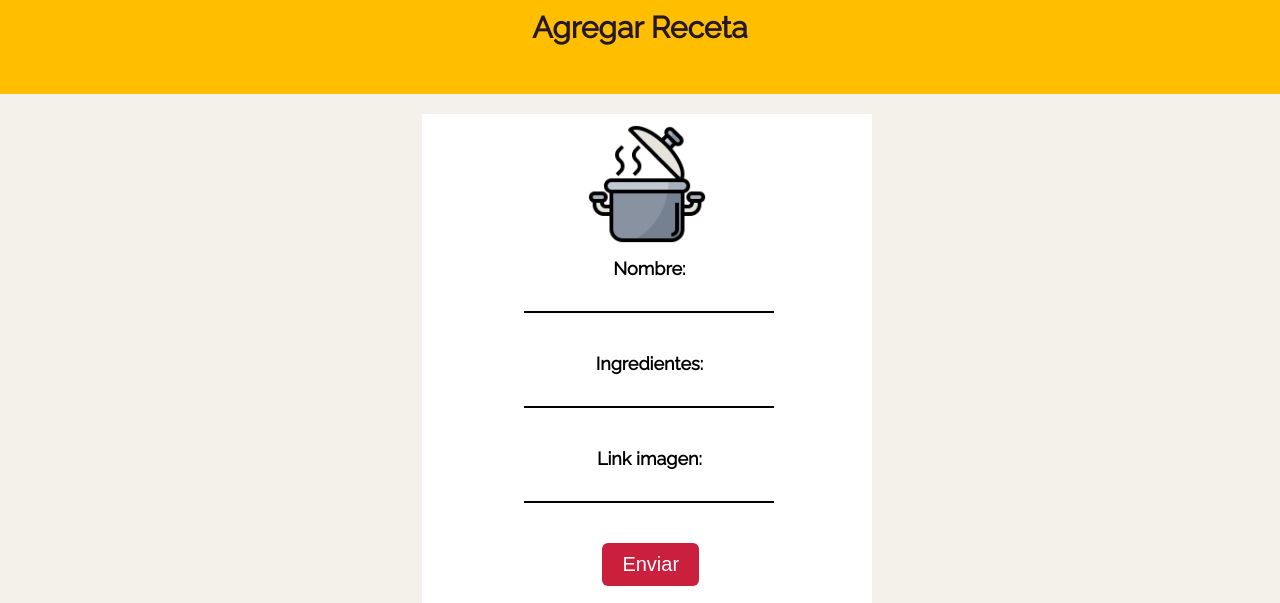
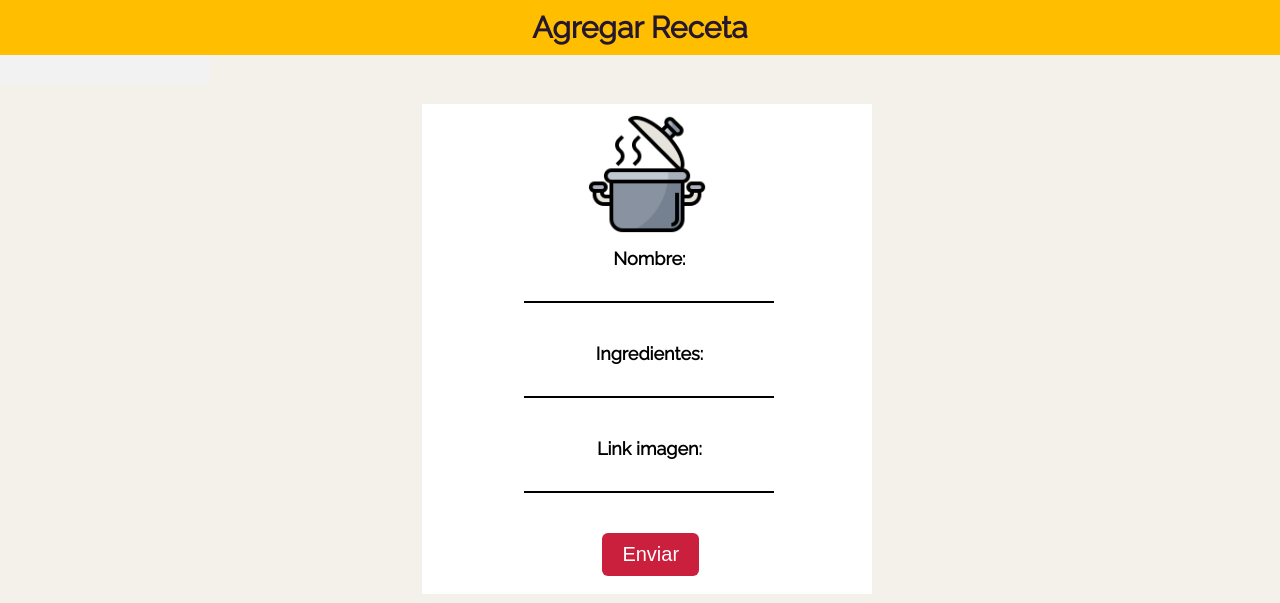
Before and after one commit to mimird06/Asignacion3, a Flask app: page /agregar in a window 1280 px wide. Shown: the part 111-714 px from the top of the page. Run offline with Flask 3, Linux system fonts and the light colour scheme.

Commit message:
add finally details

```diff
--- a/static/css/style.css
+++ b/static/css/style.css
@@ -299,10 +299,11 @@
 
 /*CSS alerta*/
 .alerta{
-    background-color: #FFBE00;
+    background-color: #f2f2f2;
+    padding: 5px 5px;
+    width: 200px;
 }
 .mensaje-alerta{
     font-family: "Raleway" sans-serif;
-    color: #222222;
-    text-align: center;
+    color: #CA1F3D;
 }
```
Also changed, not shown: recipy.db, templates/agregar.html (line endings or trailing spaces).
